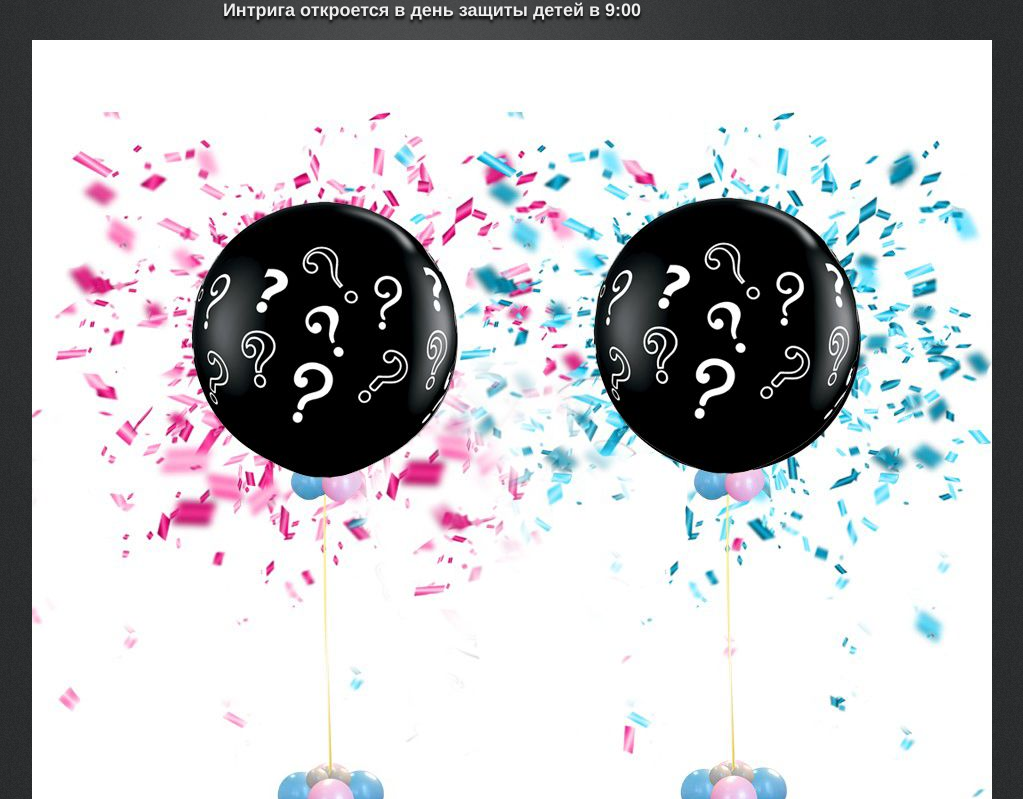
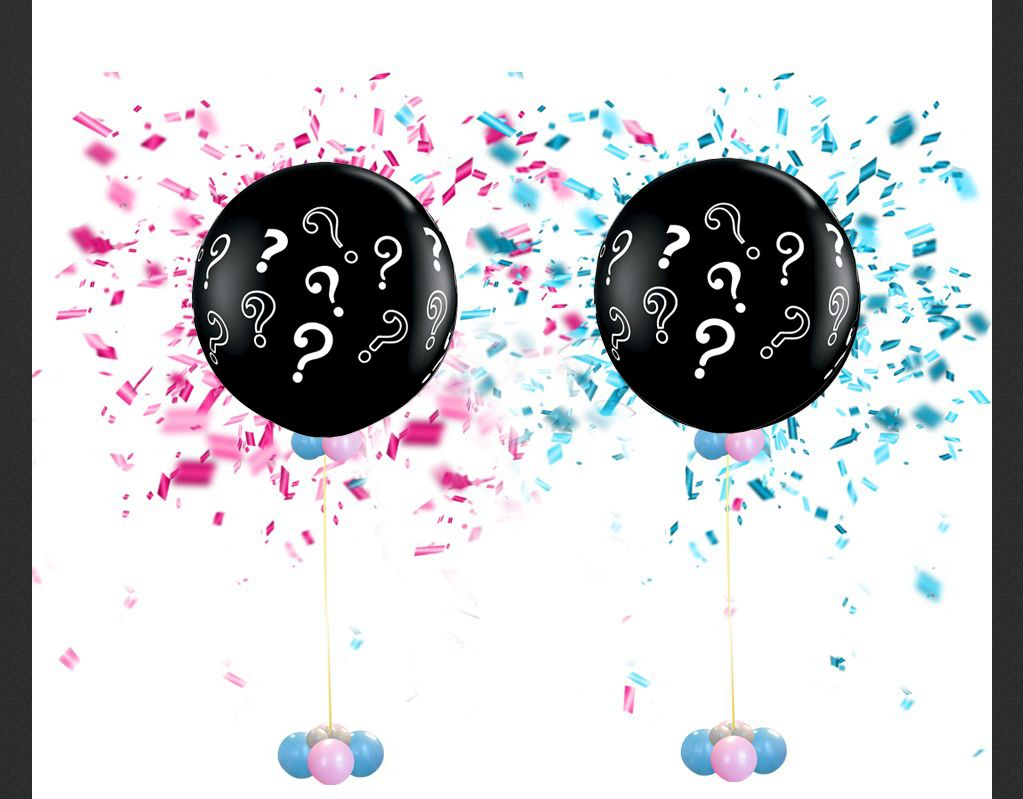
Before and after one commit to Cochevnik/.github.io, a plain HTML site: page index.html in a window 1280 px wide. Shown: the part 270-1069 px from the top of the page, without its empty margins (208-1231 px from the left). Drawn offline with Linux system fonts and the light colour scheme.

Commit message:
Update index.html

```diff
--- a/index.html
+++ b/index.html
@@ -2,7 +2,7 @@
 <html>
 <head>
 <meta charset="utf-8">
-<title>М или Ж</title>
+<title>Boy or Girl</title>
 <link rel="stylesheet" media="screen" href="css/normalize.css" />
 <link rel="stylesheet" media="screen" href="css/style.css" />
 <script src="js/countdown.js"></script>
@@ -11,8 +11,8 @@
   <div class="bg-gradient"></div>
   <div class="container">
     <h1>Добро пожаловать</h1>
-    <h2>Интрига откроется в день защиты детей в 9:00</h2>
-    <h3><img src="456.jpg"></img></h3>
+
+    <h2><img src="456.jpg"></img></h2>
     <div id="CDT"></div>
     <footer>
       <p>
```
